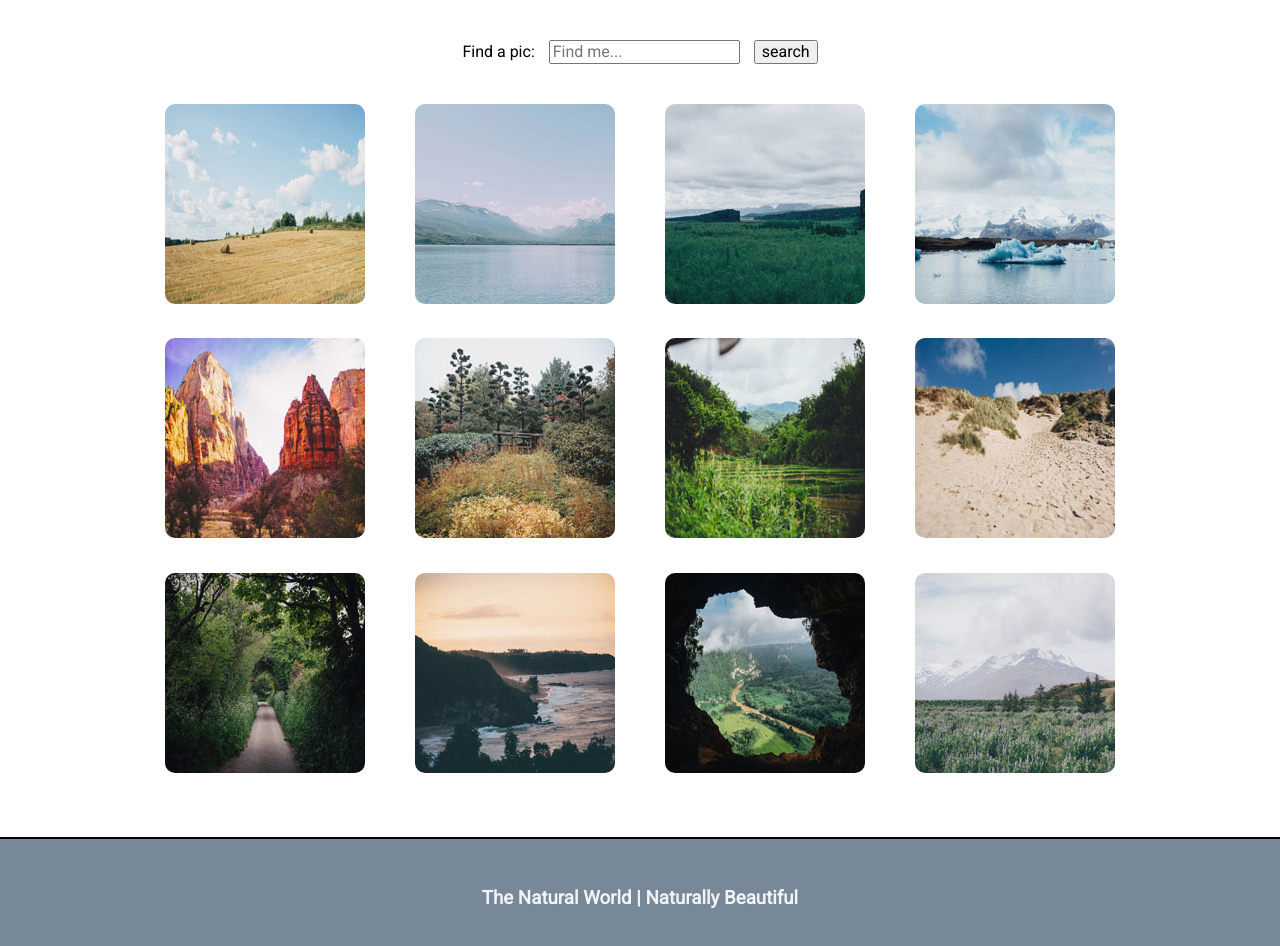
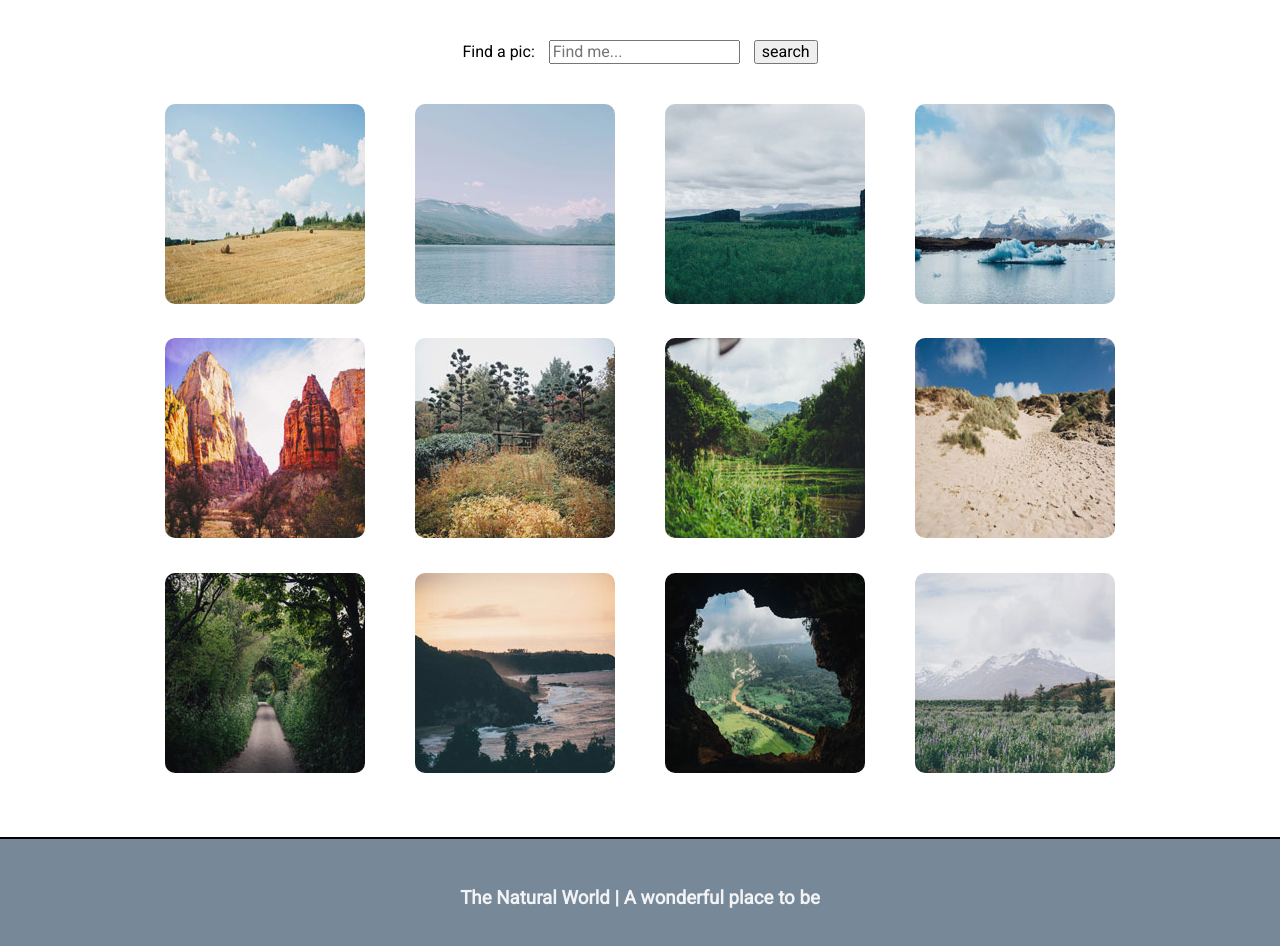
Before and after one commit to jharlow34/Techdegree--Project-5---Joseph-Harlow, a plain HTML site: page index.html in a window 1280 px wide. Shown: the part 90-1036 px from the top of the page. Drawn offline with nearby package versions, Linux system fonts and the light colour scheme; a web font is replaced by a local one.

Commit message:
Update index.html

```diff
--- a/index.html
+++ b/index.html
@@ -90,7 +90,7 @@
 
     </div>
     <footer>
-        <h3 title="Click here to learn more!"> The Natural World | Naturally Beautiful
+        <h3 title="Click here to learn more!"> The Natural World | A wonderful place to be
         </h3>
     </footer>
     <script src="js/jquery-3.2.1.min.js"></script>
```
